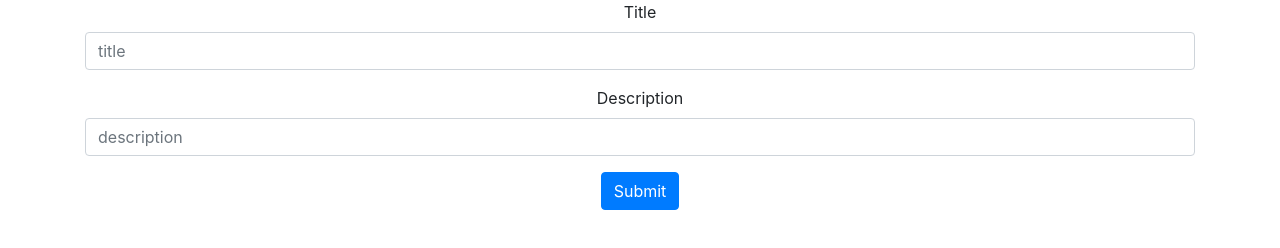
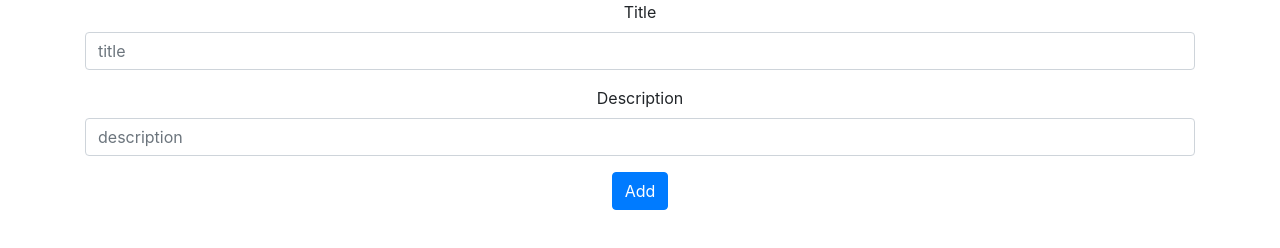
Before and after one commit to TM-Consulting/book-app, a React (Create React App) app: page / in a window 1280 px wide. Shown: the top 248 px of the page. Built offline with nearby package versions, Linux system fonts and the light colour scheme; no server answers.

Commit message:
add book

```diff
--- a/src/App.tsx
+++ b/src/App.tsx
@@ -9,16 +9,6 @@ import Details from "./pages/Details";
 import { getAllBooks } from "./services/bookService";
 
 const App = () => {
-  const dispatch = useDispatch();
-
-  useEffect(() => {
-    async function fetchMyAPI() {
-      const data =  await getAllBooks();
-       dispatch(addBooks(data));
-    }
-
-    fetchMyAPI();
-  }, []);
   return (
     <Router>
       <div>
--- a/src/components/CustomForm/index.tsx
+++ b/src/components/CustomForm/index.tsx
@@ -1,24 +1,41 @@
-import React from 'react'
-import { Button, Form } from 'react-bootstrap'
+import React from "react";
+import { Button, Form } from "react-bootstrap";
 
-const index = () => {
+const index = ({
+  title,
+  description,
+  handleClick,
+  handleChange,
+}: CustomFormProps) => {
   return (
     <div>
       <Form>
         <Form.Group controlId="formBasicEmail">
           <Form.Label>Title</Form.Label>
-    <Form.Control type="title" placeholder="title" />
+          <Form.Control
+            type="title"
+            placeholder="title"
+            id="title"
+            value={title}
+            onChange={handleChange}
+          />
         </Form.Group>
         <Form.Group controlId="formBasicPassword">
           <Form.Label>Description</Form.Label>
-    <Form.Control type="text" placeholder="description" />
+          <Form.Control
+            type="text"
+            placeholder="description"
+            id="description"
+            value={description}
+            onChange={handleChange}
+          />
         </Form.Group>
-  <Button variant="primary" type="submit">
-    Submit
+        <Button variant="primary" type="button" onClick={handleClick}>
+          Add
         </Button>
       </Form>
     </div>
-    )
-}
+  );
+};
 
-export default index
+export default index;
--- a/src/components/CustomForm/type.d.ts
+++ b/src/components/CustomForm/type.d.ts
@@ -0,0 +1,6 @@
+interface CustomFormProps {
+  title: string;
+  description: string;
+  handleClick: (e: any) => void;
+  handleChange: (e: any) => void;
+}
--- a/src/pages/Details/index.tsx
+++ b/src/pages/Details/index.tsx
@@ -1,4 +1,9 @@
-import React, { useState, useEffect } from "react";
+import React, {
+  useState,
+  useEffect,
+  MouseEventHandler,
+  ChangeEventHandler,
+} from "react";
 import CustomForm from "../../components/CustomForm";
 import { Container } from "react-bootstrap";
 import CustomCard from "../../components/CustomCard";
@@ -12,6 +17,13 @@ import { Button, Card } from "react-bootstrap";
 import "./index.css";
 import { getBook } from "../../services/bookService";
 const Details = () => {
+  const [title, setTitle] = useState("");
+  const [description, setDescription] = useState("");
+
+  const handleChange = (e: string) => {
+    console.log("event tt", e);
+  };
+  const handleClick = () => {};
   const { id } = useParams<{ id: string }>();
   const currentID = id;
   const [show, setShow] = useState(false);
@@ -33,7 +45,14 @@ const Details = () => {
   return (
     <Container>
       <div className="App">
-        {show && <CustomForm />}
+        {/* {show && (
+          <CustomForm
+            title={title}
+            description={description}
+            handleChange={handleChange}
+            handleClick={handleClick}
+          />
+        )} */}
         <CustomCard
           title={currentBook.title}
           description={currentBook.description}
--- a/src/pages/Home/index.tsx
+++ b/src/pages/Home/index.tsx
@@ -1,17 +1,53 @@
-import React, { useState, useEffect } from "react";
+import React, { useState, useEffect, MouseEventHandler } from "react";
 import CustomForm from "../../components/CustomForm";
 import { Container } from "react-bootstrap";
 import CustomCard from "../../components/CustomCard";
 import "./index.css";
 import { createStructuredSelector } from "reselect";
 import { makeSelectBooks } from "../../selectors/bookSelector";
-import { useSelector } from "react-redux";
+import { useDispatch, useSelector } from "react-redux";
 import { bookData } from "../../types";
 import { useHistory } from "react-router-dom";
+import { addBook, getAllBooks } from "../../services/bookService";
+import { addBooks } from "../../actions/bookActions";
+
 const booksState = createStructuredSelector({
   books: makeSelectBooks(),
 });
 const Home = () => {
+  const [title, setTitle] = useState("");
+  const [rerender, setRerender] = useState(false);
+  const [description, setDescription] = useState("");
+  const dispatch = useDispatch();
+
+  useEffect(() => {
+    async function fetchMyAPI() {
+      const data = await getAllBooks();
+      dispatch(addBooks(data));
+    }
+
+    fetchMyAPI();
+  }, [rerender]);
+
+  const handleChange = (e: any) => {
+    switch (e.target.id) {
+      case "title":
+        setTitle(e.target.value);
+        break;
+      case "description":
+        setDescription(e.target.value);
+        break;
+      default:
+        break;
+    }
+  };
+  const handleClick = (e: any) => {
+    e.preventDefault();
+    if (title && description) {
+      addBook({ title: title, description: description });
+      setRerender(!rerender);
+    }
+  };
   const history = useHistory();
   const { books } = useSelector(booksState);
   const myClick = (e: number) => {
@@ -20,8 +56,12 @@ const Home = () => {
   return (
     <Container>
       <div className="App">
-        {console.log("testttt", books)}
-        <CustomForm />
+        <CustomForm
+          title={title}
+          description={description}
+          handleChange={handleChange}
+          handleClick={handleClick}
+        />
         <div className="border_Box">
           {books.map((item: bookData) => (
             <CustomCard
--- a/src/services/bookService.ts
+++ b/src/services/bookService.ts
@@ -1,5 +1,5 @@
 import axios from "axios";
-import { bookData } from "../types";
+import { bookData, bookDataSent } from "../types";
 
 const backEndUrl = process.env.REACT_APP_BACKEND_URL;
 
@@ -26,3 +26,9 @@ export const getBook = async (id: string) => {
   });
   return mydata;
 };
+
+export const addBook = async (data: bookDataSent) => {
+  await axios.post(`${backEndUrl}/api/books/`, data).then((res) => {
+    console.log("added");
+  });
+};
```
Also changed, not shown: src/types.d.ts (+6 -1 lines). Lines whose indentation alone changed are shown as unchanged.
